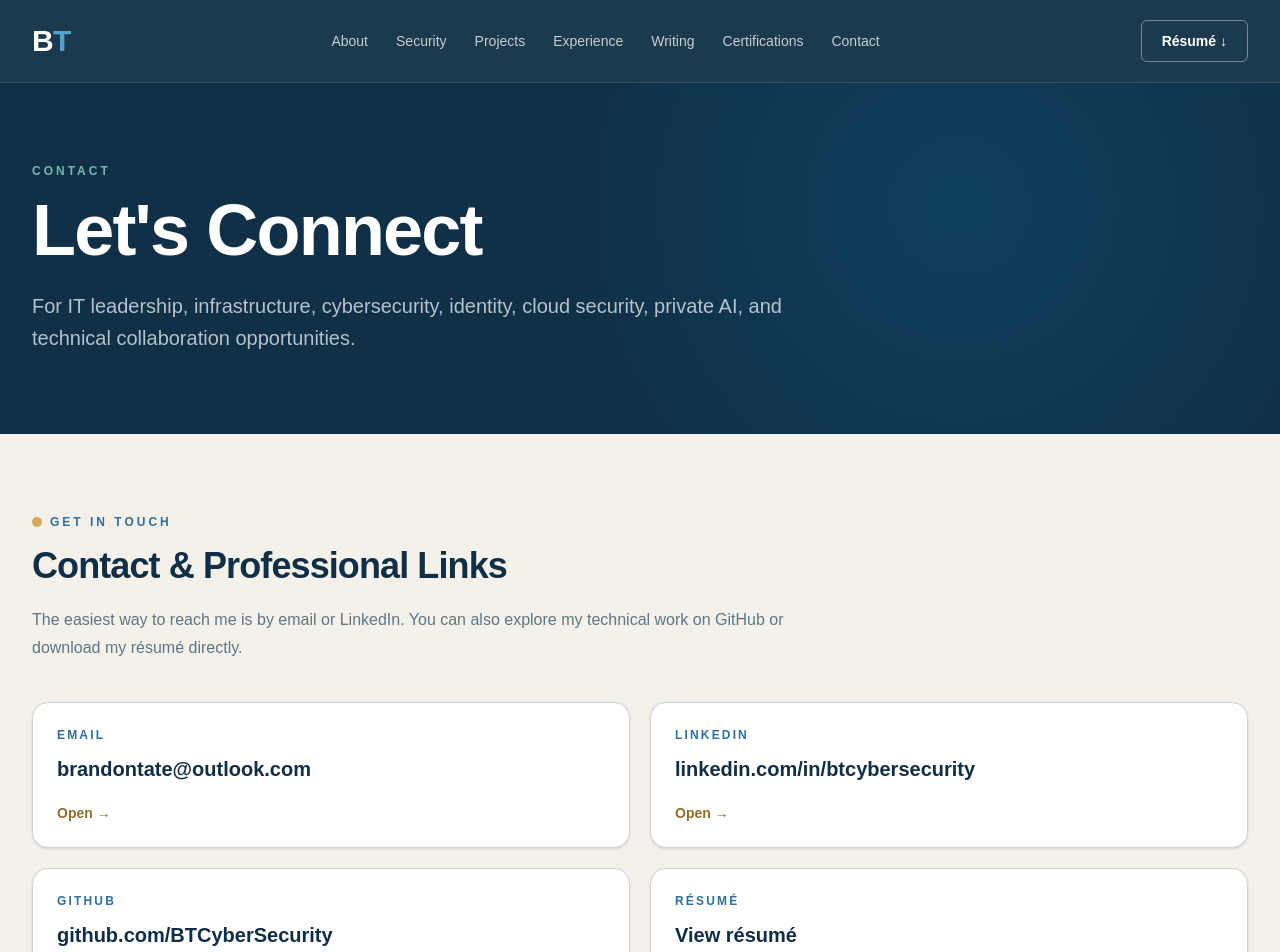
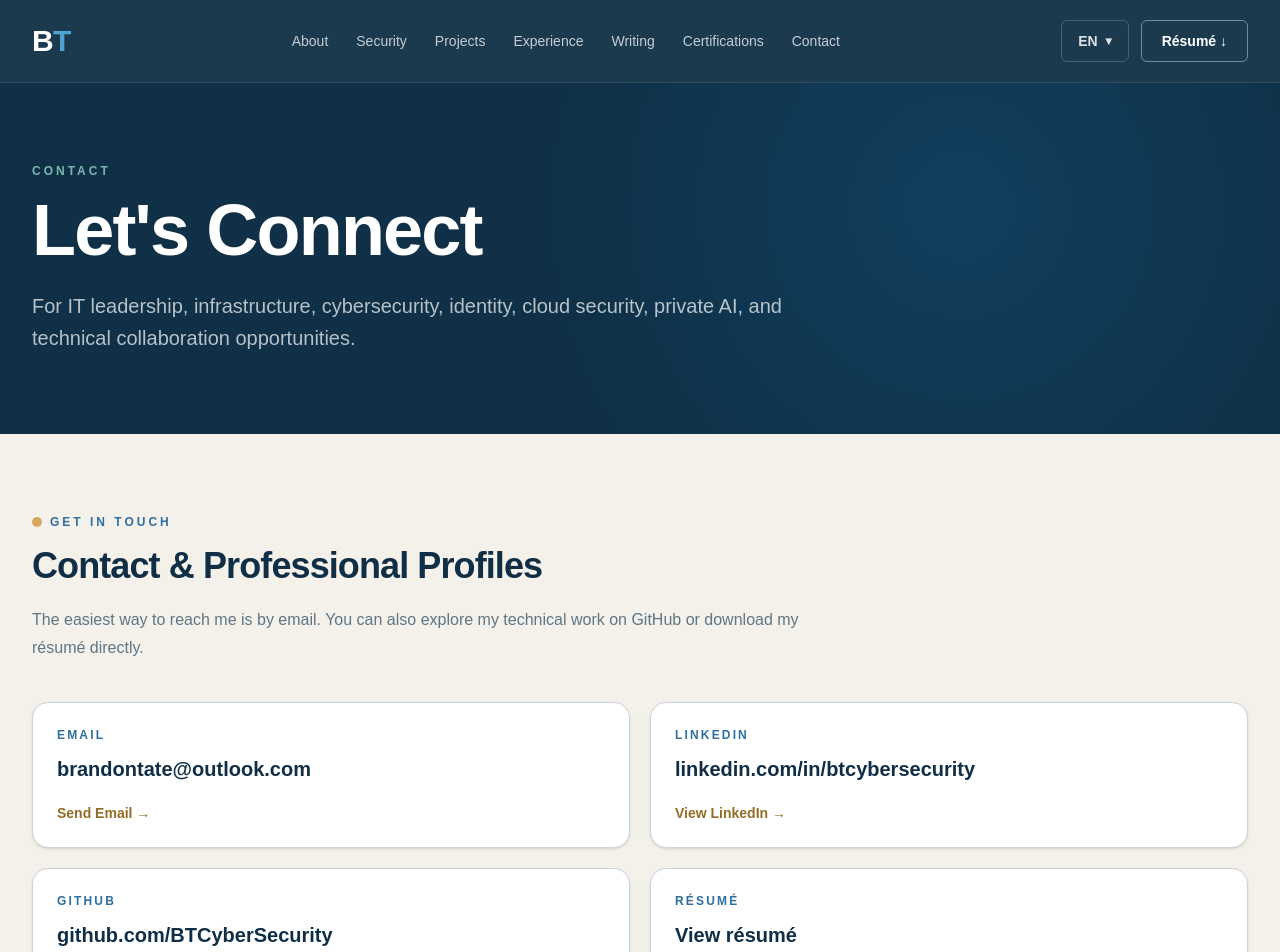
Before and after one commit to BTCyberSecurity/brandontate-portfolio, a Next.js app: page /contact in a window 1280 px wide. Shown: the top 952 px of the page. Built offline with nearby package versions, Linux system fonts and the light colour scheme.

Commit message:
Add language selector and contact page updates

```diff
--- a/src/app/contact/page.tsx
+++ b/src/app/contact/page.tsx
@@ -5,21 +5,25 @@ const contactMethods = [
     label: "Email",
     value: "brandontate@outlook.com",
     href: "mailto:brandontate@outlook.com",
+    action: "Send Email →",
   },
   {
     label: "LinkedIn",
     value: "linkedin.com/in/btcybersecurity",
     href: "https://www.linkedin.com/in/btcybersecurity/",
+    action: "View LinkedIn →",
   },
   {
     label: "GitHub",
     value: "github.com/BTCyberSecurity",
     href: "https://github.com/BTCyberSecurity",
+    action: "View GitHub →",
   },
   {
     label: "Résumé",
     value: "View résumé",
     href: "/resume.pdf",
+    action: "View Résumé →",
   },
 ];
 
@@ -107,11 +111,11 @@ export default function ContactPage() {
           </div>
 
           <h2 className="mt-4 text-4xl font-black tracking-tight">
-            Contact & Professional Links
+            Contact & Professional Profiles
           </h2>
 
           <p className="mt-5 max-w-3xl leading-7 text-[#5E7685]">
-            The easiest way to reach me is by email or LinkedIn. You can also
+            The easiest way to reach me is by email. You can also
             explore my technical work on GitHub or download my résumé directly.
           </p>
 
@@ -137,7 +141,7 @@ export default function ContactPage() {
                 </p>
 
                 <p className="mt-5 text-sm font-bold text-[#936D27] transition group-hover:text-[#102F46]">
-                  Open →
+                  {item.action}
                 </p>
               </a>
             ))}
--- a/src/components/Header.tsx
+++ b/src/components/Header.tsx
@@ -4,6 +4,7 @@ import { useState } from "react";
 
 export default function Header() {
   const [menuOpen, setMenuOpen] = useState(false);
+  const [languageOpen, setLanguageOpen] = useState(false);
 
   const navItems = [
     { label: "About", href: "/about" },
@@ -15,6 +16,13 @@ export default function Header() {
     { label: "Contact", href: "/contact" },
   ];
 
+  const languages = [
+    { code: "EN", label: "English", href: "/" },
+    { code: "ES", label: "Español", href: "/es" },
+    { code: "JA", label: "日本語", href: "/ja" },
+    { code: "RU", label: "Русский", href: "/ru" },
+  ];
+
   return (
     <header className="sticky inset-x-0 top-0 z-50 border-b border-white/10 bg-[#0F3046]/95 backdrop-blur-sm">
       <div className="mx-auto flex max-w-7xl items-center justify-between px-6 py-5 lg:px-8">
@@ -23,7 +31,10 @@ export default function Header() {
           href="/"
           className="text-3xl font-black tracking-tight text-white"
           aria-label="Brandon Tate home"
-          onClick={() => setMenuOpen(false)}
+          onClick={() => {
+            setMenuOpen(false);
+            setLanguageOpen(false);
+          }}
         >
           B<span className="text-[#4FA3D1]">T</span>
         </a>
@@ -41,13 +52,56 @@ export default function Header() {
           ))}
         </nav>
 
+        {/* Desktop actions */}
+        <div className="hidden items-center gap-3 lg:flex">
+          {/* Language selector */}
+          <div className="relative">
+            <button
+              type="button"
+              onClick={() => setLanguageOpen((open) => !open)}
+              className="inline-flex items-center gap-2 rounded-md border border-white/20 px-4 py-2.5 text-sm font-semibold text-white/85 transition hover:bg-white/10 hover:text-white"
+              aria-label="Select language"
+              aria-expanded={languageOpen}
+            >
+              EN
+              <span
+                className={`text-xs transition-transform ${
+                  languageOpen ? "rotate-180" : ""
+                }`}
+              >
+                ▾
+              </span>
+            </button>
+
+            {languageOpen && (
+              <div className="absolute right-0 mt-2 w-44 overflow-hidden rounded-xl border border-white/10 bg-[#102F46] shadow-xl">
+                {languages.map((language) => (
+                  <a
+                    key={language.code}
+                    href={language.href}
+                    onClick={() => setLanguageOpen(false)}
+                    className="flex items-center justify-between px-4 py-3 text-sm text-white/75 transition hover:bg-white/10 hover:text-white"
+                  >
+                    <span>{language.label}</span>
+                    <span className="text-xs font-bold text-[#D6A85F]">
+                      {language.code}
+                    </span>
+                  </a>
+                ))}
+              </div>
+            )}
+          </div>
+
           {/* Desktop résumé */}
           <a
             href="/resume.pdf"
-          className="hidden rounded-md border border-white/40 px-5 py-2.5 text-sm font-semibold text-white transition hover:bg-white hover:text-[#0F2537] lg:inline-flex"
+            target="_blank"
+            rel="noopener noreferrer"
+            className="rounded-md border border-white/40 px-5 py-2.5 text-sm font-semibold text-white transition hover:bg-white hover:text-[#0F2537]"
           >
             Résumé ↓
           </a>
+        </div>
 
         {/* Mobile menu button */}
         <button
@@ -55,7 +109,10 @@ export default function Header() {
           className="flex h-11 w-11 items-center justify-center rounded-md border border-white/20 text-white transition hover:bg-white/10 focus:outline-none focus:ring-2 focus:ring-[#D6A85F]/60 lg:hidden"
           aria-label="Toggle navigation menu"
           aria-expanded={menuOpen}
-          onClick={() => setMenuOpen((open) => !open)}
+          onClick={() => {
+            setMenuOpen((open) => !open);
+            setLanguageOpen(false);
+          }}
         >
           {menuOpen ? (
             <svg
@@ -89,7 +146,7 @@ export default function Header() {
       {/* Mobile menu */}
       <div
         className={`overflow-hidden border-t border-white/10 bg-[#0F3046] transition-all duration-300 lg:hidden ${
-          menuOpen ? "max-h-[650px] opacity-100" : "max-h-0 opacity-0"
+          menuOpen ? "max-h-[850px] opacity-100" : "max-h-0 opacity-0"
         }`}
       >
         <nav className="mx-auto max-w-7xl px-6 py-5">
@@ -110,10 +167,37 @@ export default function Header() {
             ))}
           </div>
 
+          {/* Mobile language selector */}
+          <div className="mt-5">
+            <p className="text-[10px] font-bold uppercase tracking-[0.18em] text-[#79B8AE]">
+              Language
+            </p>
+
+            <div className="mt-3 grid grid-cols-2 gap-2">
+              {languages.map((language) => (
+                <a
+                  key={language.code}
+                  href={language.href}
+                  onClick={() => setMenuOpen(false)}
+                  className="rounded-md border border-white/15 bg-white/[0.04] px-3 py-3 text-sm font-semibold text-white/80 transition hover:bg-white/10 hover:text-white"
+                >
+                  <div className="flex items-center justify-between gap-2">
+                    <span>{language.label}</span>
+                    <span className="text-xs font-bold text-[#D6A85F]">
+                      {language.code}
+                    </span>
+                  </div>
+                </a>
+              ))}
+            </div>
+          </div>
+
           <a
             href="/resume.pdf"
+            target="_blank"
+            rel="noopener noreferrer"
             onClick={() => setMenuOpen(false)}
-            className="mt-4 flex w-full items-center justify-center rounded-md bg-[#E5B45E] px-6 py-3.5 text-sm font-bold text-[#102F46] transition hover:bg-[#F0C574]"
+            className="mt-5 flex w-full items-center justify-center rounded-md bg-[#E5B45E] px-6 py-3.5 text-sm font-bold text-[#102F46] transition hover:bg-[#F0C574]"
           >
             View Résumé ↓
           </a>
```
Lines whose indentation alone changed are shown as unchanged.
